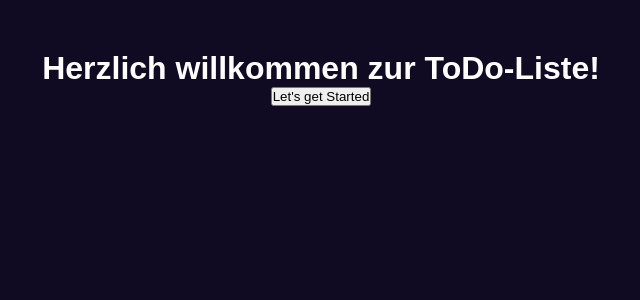
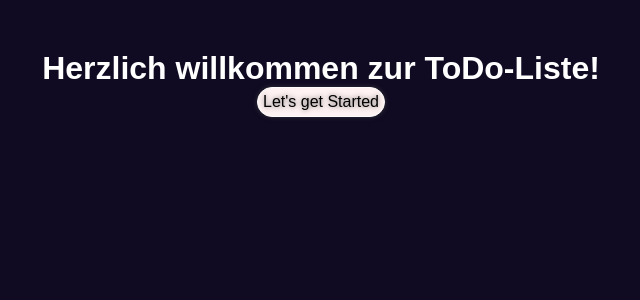
Before and after one commit to BluescreenCreator/ReactGruppe7, a React (Create React App) app in the folder dhbw-todo/: page / in a window 1280 px wide. Shown: the top 300 px of the page, without its empty margins (319-959 px from the left). Built offline with nearby package versions, Linux system fonts and the light colour scheme.

Commit message:
Fertig
Fertig

```diff
--- a/dhbw-todo/src/App.css
+++ b/dhbw-todo/src/App.css
@@ -22,6 +22,7 @@ body {
   top: 0;
   z-index: 1000;
   text-align: center;
+  transition: 1s;
 }
 
 #Homescreen > h1{
@@ -35,12 +36,29 @@ body {
   height: 40px;
   position: fixed;
   top: 120px;
-  left: 0;
+  right: 0;
   overflow: hidden;
-  margin-top: 150px;
-  margin-left: 400px;
+transition: 1s;
 }
 
 #CreateTask {
   padding-top: 10px;
 }
+
+
+
+input[type=text], button {
+  padding: 5px;
+  font-size: 16px;
+  border-width: 1px;
+  border-color: #fdfdfd;
+  background-color: #fff2f2;
+  color: #000000;
+  border-style: solid;
+  border-radius: 15px;
+  box-shadow: 0px 0px 5px rgba(66,66,66,.75);
+  text-shadow: 0px 0px 5px rgba(66,66,66,.75);
+  height: 30px;
+  margin-left: 5px;
+  margin-right: 5px;
+}
--- a/dhbw-todo/src/components/List.js
+++ b/dhbw-todo/src/components/List.js
@@ -1,11 +1,13 @@
-// Eine Aufgabe
+// Hier wird das ändern von Listenelementen geregelt
 
 import React from "react";
 
+
+
+//Das div welches hier gerendert wird, ist via Css 0 breit. Die Element drinne werden zum ändern des angewählten Elements genutzt
 function List(){
     return(
         <div id="getNew">
-
             <input id="newtext" type="text"/>
             <button onClick={changeOld}>Ändern</button>
 
@@ -13,17 +15,25 @@ function List(){
     );
 }
 
+//usedField beinhaltet das gewünschte Element, und nach dem Ändern wird das div wieder 0 breit.
 function changeOld(){
     usedField.innerHTML=document.getElementById("newtext").value;
     document.getElementById("getNew").style.width="0";
 }
 let usedField;
 
+
+//Beim Laden der Komponente wird folgernder Code ausgeführt:
     document.body.addEventListener('click',function() {
+        //Nächster Kommentar wird von Angular erkannt und bewirkt, dass "event" benutzt werden kann
         // eslint-disable-next-line no-restricted-globals
-        let x =event.clientX, y = event.clientY, elm = document.elementFromPoint(x,y);
+        let x =event.clientX;
+        // eslint-disable-next-line no-restricted-globals
+        let y = event.clientY;
+        let elm = document.elementFromPoint(x,y);
+        //Wenn das Element unter dem Zeiger ein P-Tag ist, soll 0 breite Div größer gemacht werden.
             if(elm.tagName==="P"){
-                document.getElementById("getNew").style.width="100px";
+                document.getElementById("getNew").style.width="300px";
                 usedField=elm;
             }
 
--- a/dhbw-todo/src/components/Task.js
+++ b/dhbw-todo/src/components/Task.js
@@ -7,11 +7,10 @@ function Task(){
         <div>
         <h1>Ihre To-Do-Liste</h1>
         <div id = "CreateTask">
-            <input id = "TextInput"></input>
+            <input id = "TextInput" type="text"></input>
             <button onClick = {addToList}>+</button>
             <button onClick = {ListeLoeschen}>Alles Fertig!</button>
             <div id ="Liste"></div>
-            <button id = "invis" onclick = {loeschen}></button>
         </div>
 
 
@@ -21,10 +20,7 @@ function Task(){
     );
 }
 
-//diese Funktion loescht eine Aufgabe, dies wird ueber einen onClick auf "Entfernen" ausgeloest
-function loeschen() {
-    Event.ParentElement.remove();
-}
+
 
 // diese Funktion erzeugt neue Listenelemente/Aufgaben hierbei handelt es sich um einen p tag, welcher erzeugt wird.
 // Zeile 34: in diesem Button hier befindet sich das onClick event, um eine Aufgabe zu loeschen.
```
